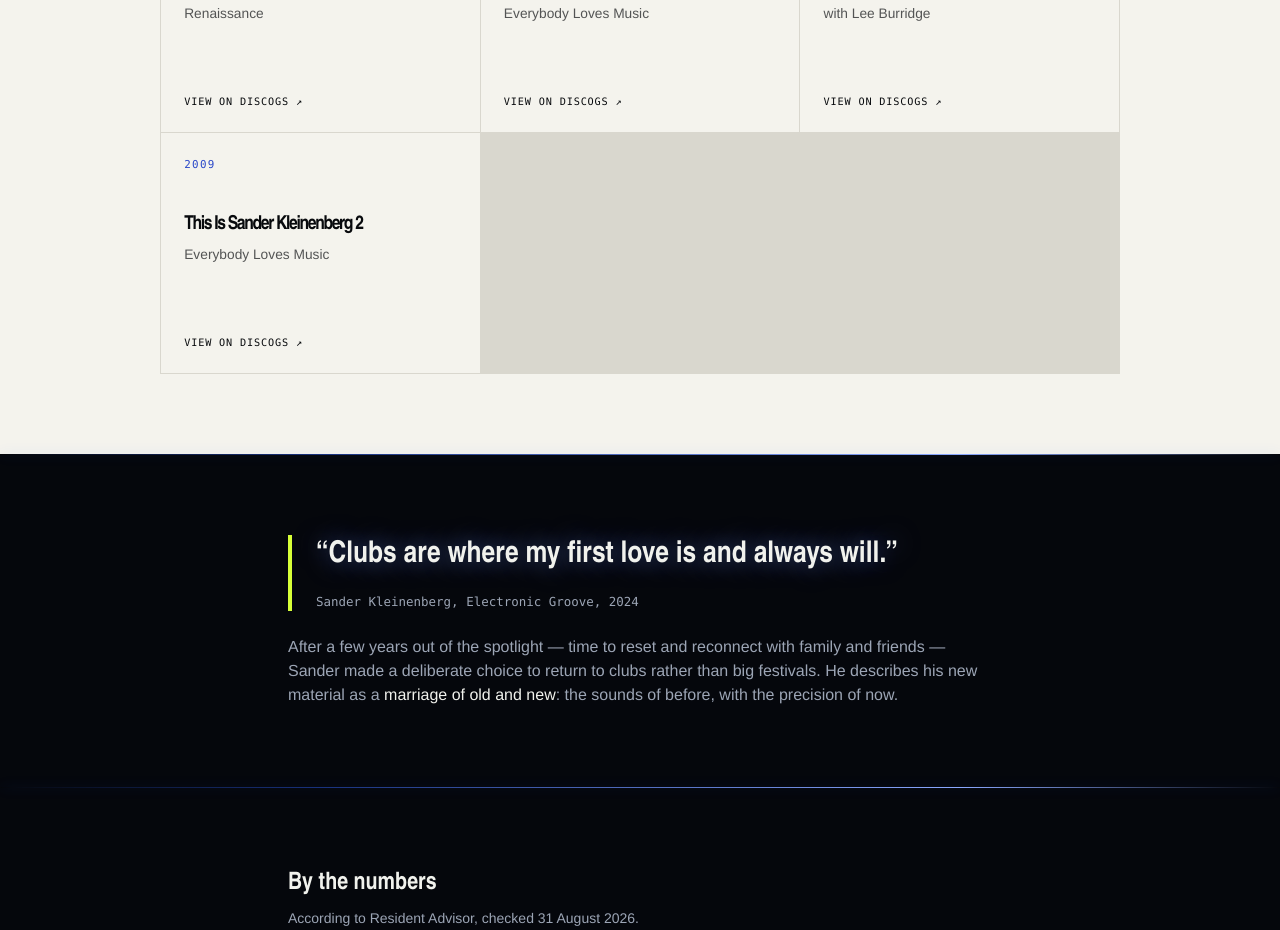
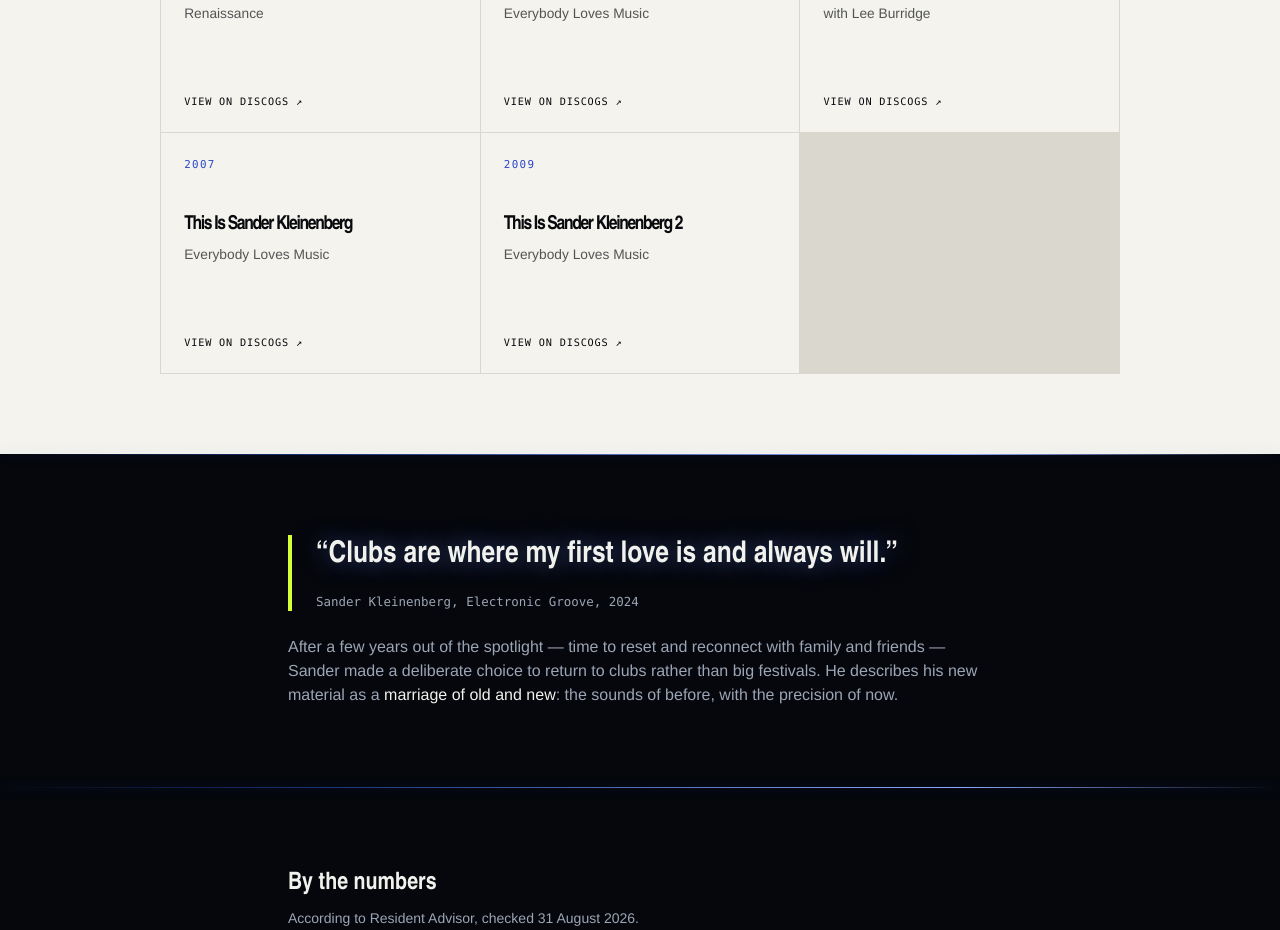
Before and after one commit to timtjomme/sanderkleinenberg.com, a Next.js app: page /story in a window 1280 px wide. Shown: the part 3560-4490 px from the top of the page. Built offline with nearby package versions, Linux system fonts and the light colour scheme.

Commit message:
Add This Is Sander Kleinenberg

```diff
--- a/app/story/page.tsx
+++ b/app/story/page.tsx
@@ -121,6 +121,12 @@ const mixArchive = [
     title: "Everybody On Tour",
     label: "with Lee Burridge",
     href: "https://www.discogs.com/master/47415-Sander-Kleinenberg-And-Lee-Burridge-This-Is-Everybody-On-Tour",
+  },
+  {
+    year: "2007",
+    title: "This Is Sander Kleinenberg",
+    label: "Everybody Loves Music",
+    href: "https://www.discogs.com/master/32567-Sander-Kleinenberg-This-Is-Sander-Kleinenberg",
   },
   {
     year: "2009",
```
